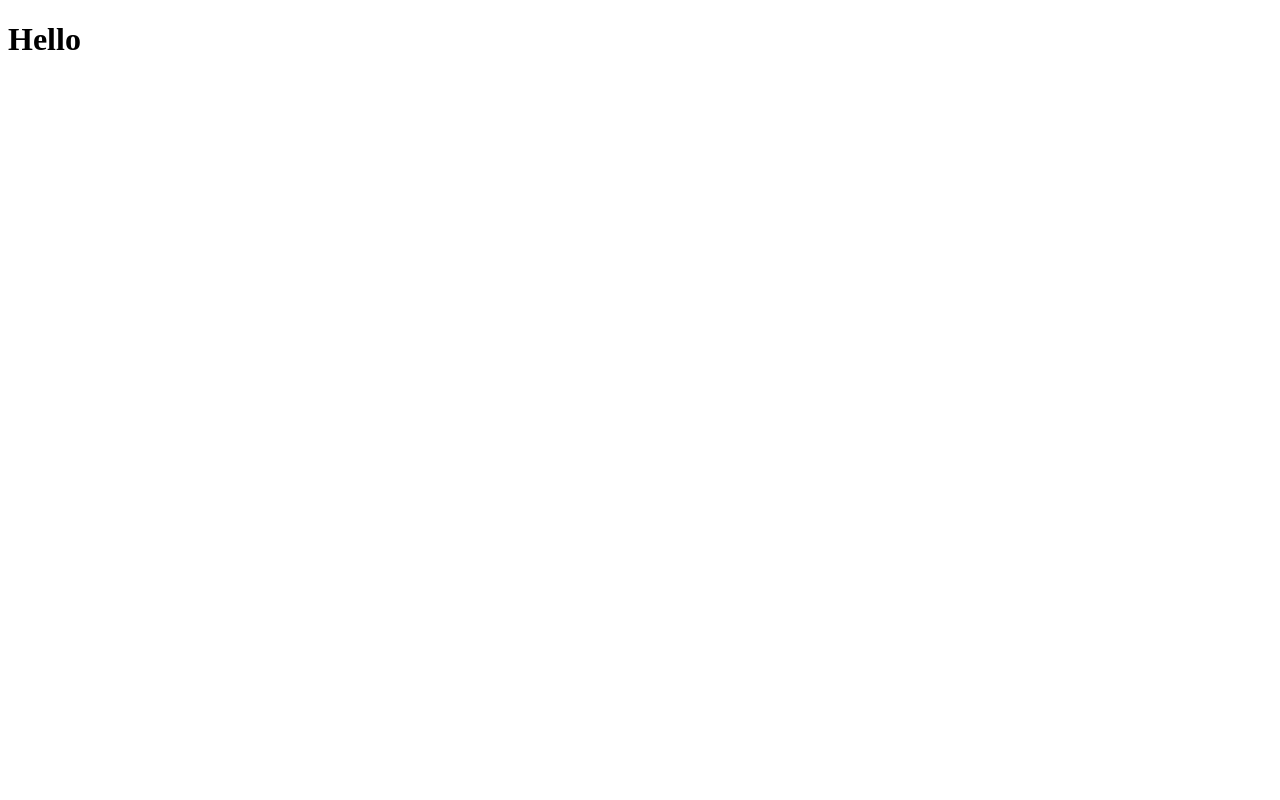
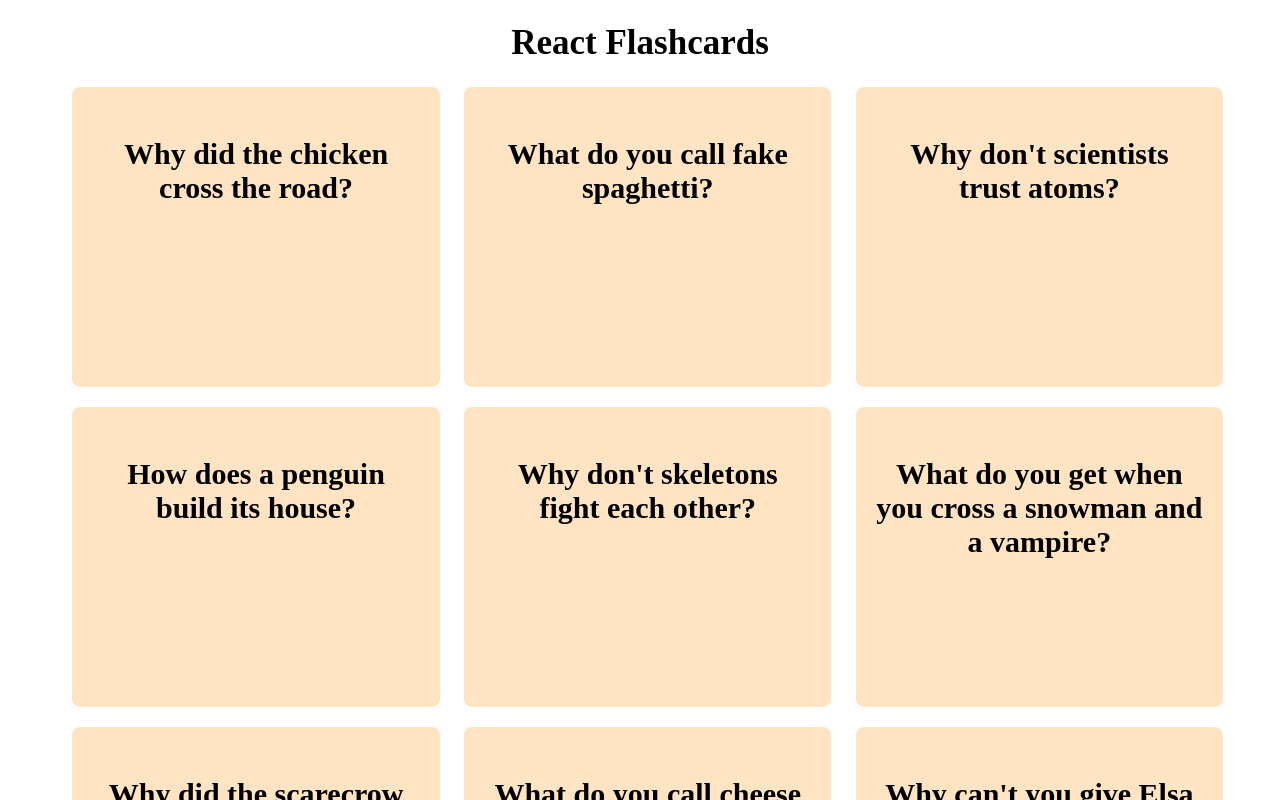
Before and after one commit to maritmoe/react-flashcards, a React (Vite) app: page / in a window 1280 px wide. Shown: the top 800 px of the page. Built offline with nearby package versions, Linux system fonts and the light colour scheme.

Commit message:
Flashcard App with example data

```diff
--- /dev/null
+++ b/src/App.css
@@ -0,0 +1,4 @@
+#title {
+  text-align: center;
+  font-size: 35px;
+}
--- a/src/App.jsx
+++ b/src/App.jsx
@@ -1,7 +1,99 @@
+import CardList from "./components/CardList/CardList";
+import "./App.css";
+
 function App() {
+  // Some test questions made by ChatGPT
+  const questions = [
+    {
+      question: "Why did the chicken cross the road?",
+      answer: "To get to the other side!",
+    },
+    {
+      question: "What do you call fake spaghetti?",
+      answer: "An impasta!",
+    },
+    {
+      question: "Why don't scientists trust atoms?",
+      answer: "Because they make up everything!",
+    },
+    {
+      question: "How does a penguin build its house?",
+      answer: "Igloos it together!",
+    },
+    {
+      question: "Why don't skeletons fight each other?",
+      answer: "They don't have the guts!",
+    },
+    {
+      question: "What do you get when you cross a snowman and a vampire?",
+      answer: "Frostbite!",
+    },
+    {
+      question: "Why did the scarecrow win an award?",
+      answer: "Because he was outstanding in his field!",
+    },
+    {
+      question: "What do you call cheese that isn't yours?",
+      answer: "Nacho cheese!",
+    },
+    {
+      question: "Why can't you give Elsa a balloon?",
+      answer: "Because she will let it go!",
+    },
+    {
+      question: "How do you organize a space party?",
+      answer: "You planet!",
+    },
+    {
+      question: "What do you call a bear with no teeth?",
+      answer: "A gummy bear!",
+    },
+    {
+      question: "Why was the math book sad?",
+      answer: "Because it had too many problems!",
+    },
+    {
+      question: "What do you call a can opener that doesn't work?",
+      answer: "A can't opener!",
+    },
+    {
+      question: "Why did the bicycle fall over?",
+      answer: "Because it was two-tired!",
+    },
+    {
+      question: "What do you call a dinosaur with an extensive vocabulary?",
+      answer: "A thesaurus!",
+    },
+    {
+      question: "Why don't some couples go to the gym?",
+      answer: "Because some relationships don't work out!",
+    },
+    {
+      question: "What do you call a pig that does karate?",
+      answer: "A pork chop!",
+    },
+    {
+      question: "Why did the coffee file a police report?",
+      answer: "It got mugged!",
+    },
+    {
+      question: "What do you call an alligator in a vest?",
+      answer: "An investigator!",
+    },
+    {
+      question: "Why did the golfer bring two pairs of pants?",
+      answer: "In case he got a hole in one!",
+    },
+    {
+      question: "Why don't you ever see elephants hiding in trees?",
+      answer: "Because they're so good at it!",
+    },
+  ];
+
   return (
     <>
-      <h1>Hello</h1>
+      <h1 id="title">React Flashcards</h1>
+      <CardList cards={questions} />
     </>
   );
 }
--- /dev/null
+++ b/src/components/Card/Card.css
@@ -0,0 +1,27 @@
+.flashcard {
+  width: 30%;
+  height: 300px;
+  text-align: center;
+  border-radius: 8px;
+  margin-left: 2%;
+  margin-bottom: 20px;
+  padding: 20px;
+  background-color: bisque;
+  transition: 0.8s;
+  transform-style: preserve-3d;
+  list-style: none;
+  box-sizing: border-box;
+}
+
+.flashcard:active {
+  transform: rotateY(180deg);
+}
+
+.question {
+  font-size: 30px;
+  font-weight: bold;
+}
+
+.answer {
+  font-size: 25px;
+}
--- /dev/null
+++ b/src/components/Card/Card.jsx
@@ -0,0 +1,27 @@
+import { useState } from "react";
+import PropTypes from "prop-types";
+import "./Card.css";
+
+function Card({ card }) {
+  const [flip, setFlip] = useState(false);
+
+  const handleClick = () => {
+    setFlip(!flip);
+  };
+
+  return (
+    <li className="flashcard" onClick={handleClick}>
+      {flip ? (
+        <p className="answer">{card.answer}</p>
+      ) : (
+        <p className="question">{card.question}</p>
+      )}
+    </li>
+  );
+}
+
+export default Card;
+
+Card.propTypes = {
+  card: PropTypes.objectOf(String),
+};
--- /dev/null
+++ b/src/components/CardList/CardList.css
@@ -0,0 +1,4 @@
+.flashcard-list {
+  display: flex;
+  flex-wrap: wrap;
+}
--- /dev/null
+++ b/src/components/CardList/CardList.jsx
@@ -0,0 +1,19 @@
+import Card from "../Card/Card";
+import PropTypes from "prop-types";
+import "./CardList.css";
+
+function CardList({ cards }) {
+  return (
+    <ul className="flashcard-list">
+      {cards.map((card) => (
+        <Card key={card} card={card} />
+      ))}
+    </ul>
+  );
+}
+
+export default CardList;
+
+CardList.propTypes = {
+  cards: PropTypes.arrayOf(Object),
+};
```
